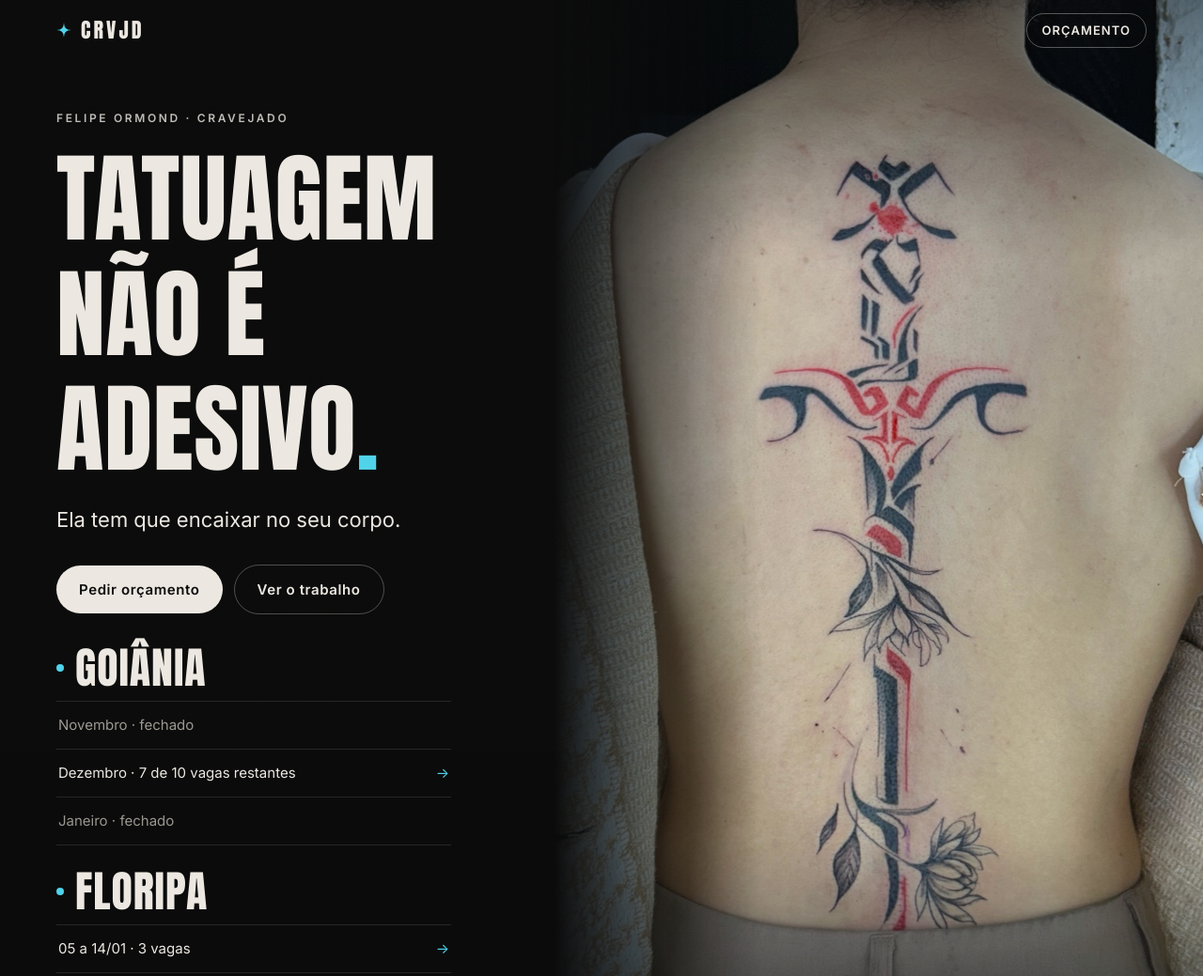
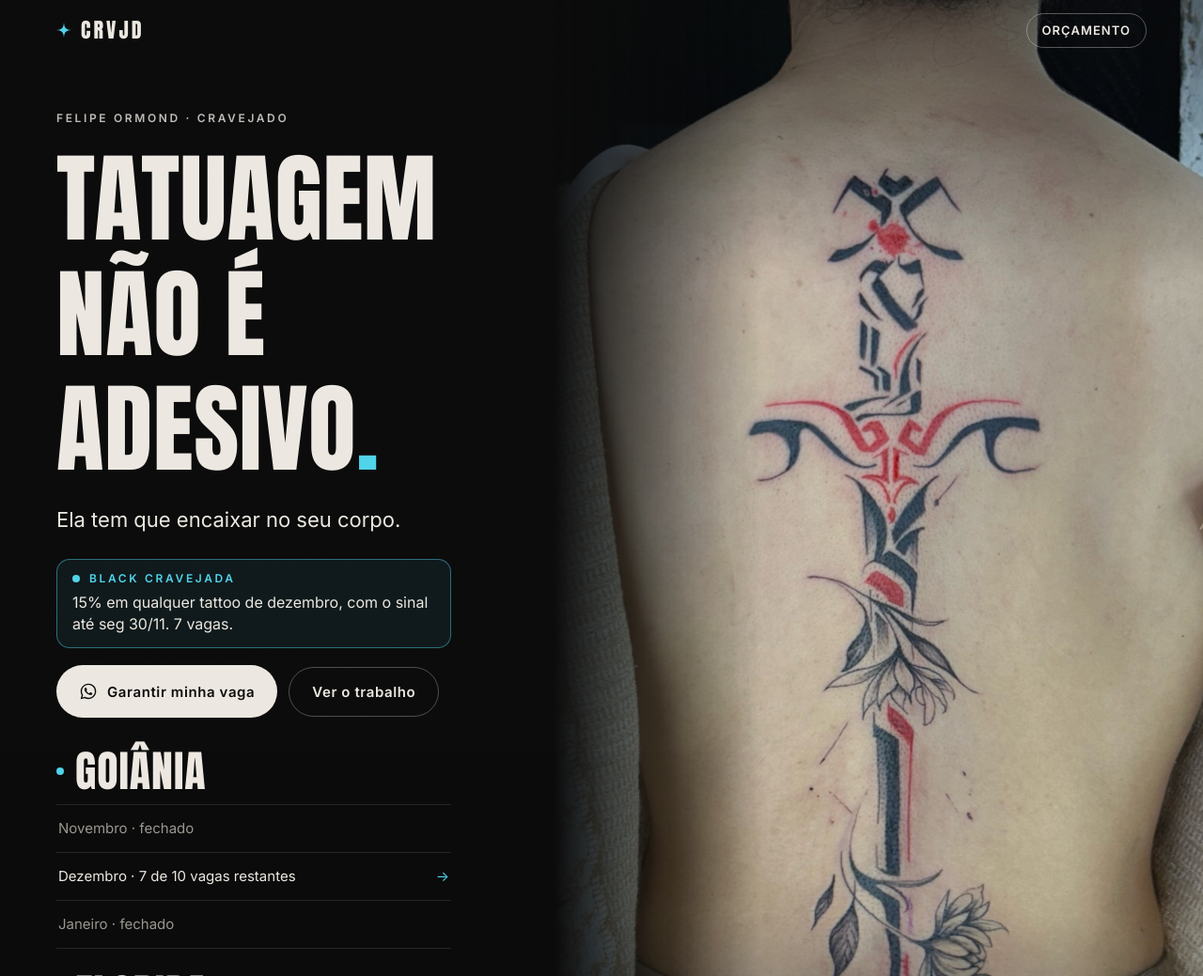
Before and after one commit to ocravejado/ocravejado.github.io, a plain HTML site: page index.html in a window 1280 px wide. Shown: the top 1039 px of the page at 94% size. Drawn offline with Linux system fonts and the light colour scheme.

Commit message:
Black Cravejada: botão direto pro WhatsApp na capa e na barra, até 30/11
Co-Authored-By: Claude Opus 5.5 <noreply@anthropic.com>

```diff
--- a/conteudo.js
+++ b/conteudo.js
@@ -31,6 +31,18 @@ window.SITE = {
 
   // A linha da agenda: só aparece se as cidades estiverem vazias (cidades: [])
   agenda: "Agenda de dezembro aberta · Goiânia",
+
+  // A BLACK (25/11): o botão de conversão no topo. Enquanto vale, o botão principal da capa e a barra
+  // fixa do celular vão direto pro WhatsApp com esta mensagem. Some sozinho depois do dia "ate".
+  // Sem promoção: black: null
+  black: {
+    ate: "2026-11-30",
+    olho: "Black Cravejada",
+    texto: "15% em qualquer tattoo de dezembro, com o sinal até seg 30/11. 7 vagas.",
+    botao: "Garantir minha vaga",
+    barra: "Garantir vaga · 15% na Black",
+    mensagem: "Oi, Felipe! Vim pelo seu site e quero garantir minha vaga de dezembro com os 15% da Black."
+  },
 
   // OS AVISOS: linhas soltas embaixo da agenda (opcional). Sem aviso nenhum, deixa: avisos: []
   avisos: [],
--- a/index.html
+++ b/index.html
@@ -107,6 +107,13 @@ body::after{content:"";position:fixed;inset:0;pointer-events:none;z-index:100;op
 .avisos a{display:flex;align-items:center;justify-content:space-between;gap:14px;padding:13px 2px;border-bottom:1px solid var(--linha);font-size:14px;color:var(--cinza);transition:color .2s}
 .avisos a::after{content:"→";color:var(--ciano);transition:transform .2s}
 .avisos a:hover{color:var(--off)}.avisos a:hover::after{transform:translateX(3px)}
+/* a Black (25/11): o aviso em ciano acima dos botões; some sozinho depois do "ate" */
+.black[hidden]{display:none}
+.black{margin-top:24px;max-width:420px;padding:14px 16px;border:1px solid rgba(79,211,234,.45);border-radius:14px;background:rgba(79,211,234,.07)}
+.black .olho{display:flex;align-items:center;gap:10px;color:var(--ciano);opacity:1}
+.black .olho i{flex:none;width:8px;height:8px;border-radius:50%;background:var(--ciano);box-shadow:0 0 0 0 rgba(79,211,234,.6);animation:pulsa 2.4s infinite}
+.black p+p{margin-top:8px;font-size:16px;line-height:1.4;color:var(--off)}
+.black+.acoes{margin-top:18px}
 /* as cidades da agenda: o nome grande, as datas embaixo (21/11) */
 .agenda[hidden],.cidades[hidden]{display:none}
 .cidades{display:grid;grid-template-columns:minmax(0,1fr);gap:26px;margin-top:34px;max-width:420px}
@@ -331,6 +338,7 @@ html.travado{overflow:hidden}
       <p class="olho">Felipe Ormond · Cravejado</p>
       <h1 class="titulo">Tatuagem<br>não é<br>adesivo<span class="ponto">.</span></h1>
       <p class="sub">Ela tem que encaixar no seu corpo.</p>
+      <div class="black" data-black hidden><p class="olho"><i></i><span data-black-olho></span></p><p data-black-texto></p></div>
       <div class="acoes">
         <a class="btn btn-cheio" href="#orcamento">Pedir orçamento</a>
         <a class="btn btn-vazio" href="#trabalho">Ver o trabalho</a>
@@ -491,7 +499,7 @@ html.travado{overflow:hidden}
   <p class="feed-dica" data-dica>↑ Desliza pra cima</p>
 </div>
 
-<script src="conteudo.js?v=669150"></script>
+<script src="conteudo.js?v=2de89d"></script>
 <script>
 (function(){
   var S = window.SITE || {};
@@ -532,6 +540,20 @@ html.travado{overflow:hidden}
       li.appendChild(a); av.appendChild(li);
     });
     av.hidden = false;
+  }
+  // A BLACK (25/11): enquanto vale, o botão principal da capa e a barra do celular vão direto pro WhatsApp
+  var B = S.black, d0 = new Date(), hojeISO = new Date(d0.getTime() - d0.getTimezoneOffset() * 60000).toISOString().slice(0, 10);
+  var blackAtiva = !!(B && B.ate && hojeISO <= B.ate);
+  function praBlack(a, origem, texto){
+    if (!a) return;
+    a.href = wa(B.mensagem); a.target = "_blank"; a.rel = "noopener"; a.setAttribute("data-origem", origem);
+    a.innerHTML = '<svg><use href="#i-zap"/></svg><span></span>'; a.lastChild.textContent = texto;
+  }
+  if (blackAtiva){
+    var bx = document.querySelector("[data-black]");
+    if (bx){ bx.querySelector("[data-black-olho]").textContent = B.olho; bx.querySelector("[data-black-texto]").textContent = B.texto; bx.hidden = false; }
+    praBlack(document.querySelector(".capa .acoes .btn-cheio"), "black · capa", B.botao);
+    praBlack(document.querySelector("#barra .btn"), "black · barra", B.barra || B.botao);
   }
   if (S.uber) document.querySelectorAll("[data-uber]").forEach(function(a){ a.href = S.uber; });
 
@@ -774,7 +796,7 @@ html.travado{overflow:hidden}
   if ("IntersectionObserver" in window){
     new IntersectionObserver(function(es){
       var fora = !es[0].isIntersecting;
-      barra.classList.toggle("ver", fora);
+      barra.classList.toggle("ver", fora || blackAtiva);
     }, {threshold:0.15}).observe(capa);
     var fim = document.getElementById("orcamento");
     if (fim) new IntersectionObserver(function(es){
```
